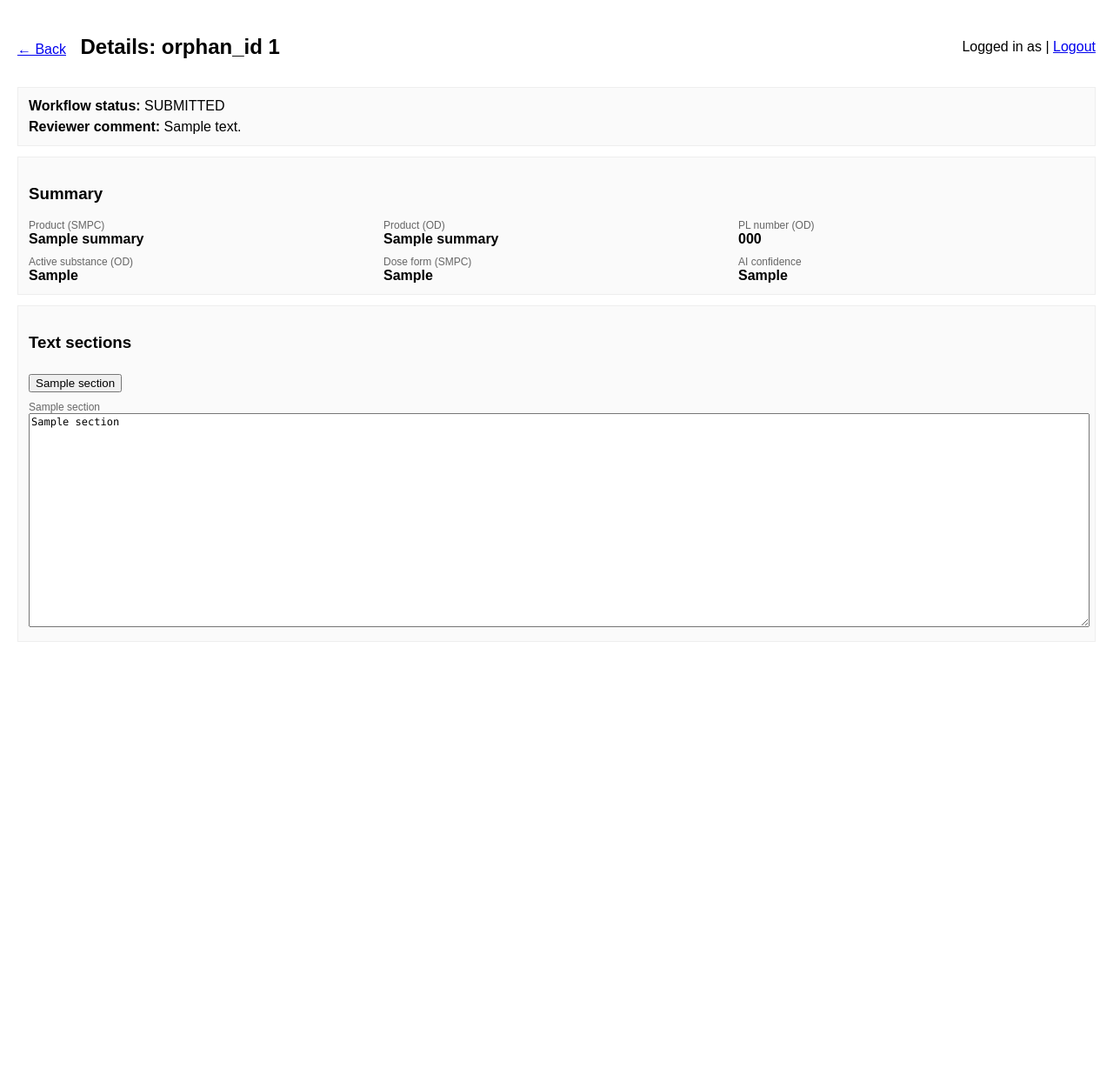
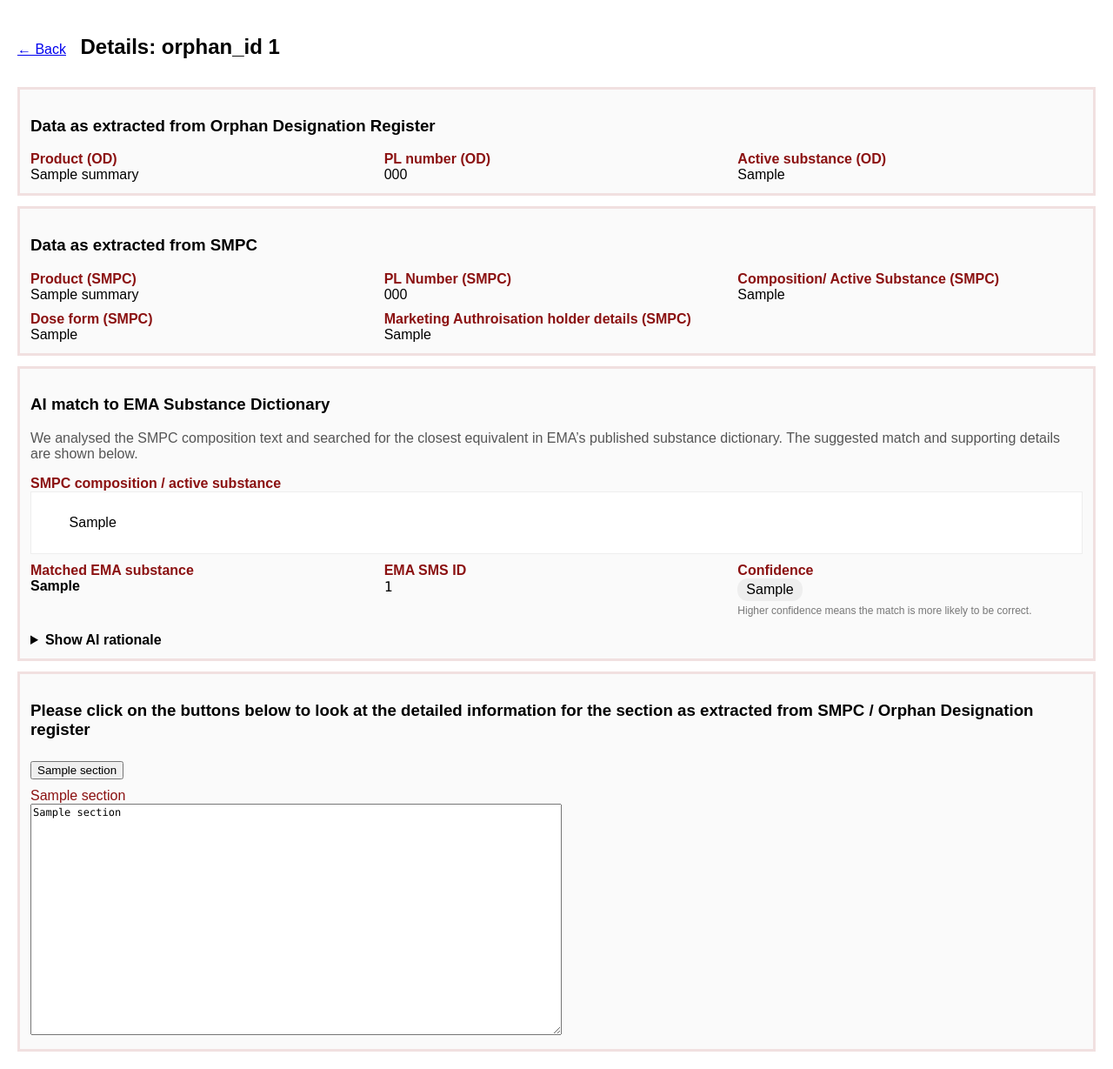
Before and after one commit to digitecture-opensource/NCA_SMPC, a Django app: template orphan/templates/orphan/page2_detail.html in a window 1280 px wide. Shown: the whole page at 87% size. Before the commit the page ends 738 px from the top, so only its background shows below. Run offline with Django 5.2, Linux system fonts and the light colour scheme; the template is opened without the code that fills it: most values are stand-ins (such as "Sample title", 1, 10 or a date in 2020).

Commit message:
Updated first release

```diff
--- a/orphan/templates/orphan/page2_detail.html
+++ b/orphan/templates/orphan/page2_detail.html
@@ -5,11 +5,10 @@
   <title>Details {{ orphan_id }}</title>
   <style>
     body { font-family: Arial; margin: 20px; }
-    .topbar { display:flex; justify-content:space-between; align-items:center; }
-    .card { border:1px solid #eee; padding:12px; margin:12px 0; background:#fafafa; }
+    .card { border:3px solid #f1e0e0; padding:12px; margin:12px 0; background:#fafafa; }
     .grid { display:grid; grid-template-columns: 1fr 1fr 1fr; gap:10px; }
-    .label { color:#666; font-size:12px; }
-    textarea { width:100%; height: 240px; font-family: Consolas, monospace; font-size: 12px; }
+    .label { color:#8b1111; font: size 16px; }
+    textarea { width:50%; height: 260px; font-family: Consolas, monospace; font-size: 12px; }
     .tabs button { margin-right:8px; margin-top:6px; }
   </style>
   <script>
@@ -20,60 +19,83 @@
   </script>
 </head>
 <body>
-  <div class="topbar">
-    <div>
-      <a href="/">&larr; Back</a>
-      <h2 style="display:inline-block; margin-left:12px;">Details: orphan_id {{ orphan_id }}</h2>
-    </div>
-    <div>
-      Logged in as <b>{{ request.user.username }}</b> |
-      <a href="/logout/">Logout</a>
+  <div>
+    <a href="/">&larr; Back</a>
+    <h2 style="display:inline-block; margin-left:12px;">Details: orphan_id {{ orphan_id }}</h2>
+  </div>
+
+  <div class="card">
+    <h3>Data as extracted from Orphan Designation Register </h3>
+    <div class="grid">
+
+      <div><div class="label"><b>Product (OD)</b></div><div>{{ summary.product_name_od }}</div></div>
+      <div><div class="label"><b>PL number (OD)</b></div><div>{{ summary.pl_number_od }}</div></div>
+      <div><div class="label"><b>Active substance (OD)</b></div><div>{{ summary.active_substance_od }}</div></div>
     </div>
   </div>
 
   <div class="card">
-    <div><b>Workflow status:</b> {{ item.status }}</div>
-    {% if item.reviewer_comment %}
-      <div style="margin-top:6px;"><b>Reviewer comment:</b> {{ item.reviewer_comment }}</div>
-    {% endif %}
+    <h3>Data as extracted from SMPC  </h3>
+    <div class="grid">
+      <div><div class="label"><b>Product (SMPC)</b></div><div>{{ summary.product_name_smpc }}</div></div>
+      <div><div class="label"><b>PL Number (SMPC)</b></div><div>{{ summary.pl_number_smpc }}</div></div>
+      <div><div class="label"><b>Composition/ Active Substance (SMPC)</b></div><div>{{ summary.composition_smpc }}</div></div>
+      <div><div class="label"><b>Dose form (SMPC)</b></div><div>{{ summary.dose_form_smpc }}</div></div>
+      <div><div class="label"><b>Marketing Authroisation holder details (SMPC)</b></div><div>{{ summary.ma_holder_smpc }}</div></div>
+    </div>
+  </div>
 
-    {% if can_submit and item.status != "SUBMITTED" and item.status != "APPROVED" %}
-      <div style="margin-top:10px;">
-        <a href="{% url 'orphan:submit' orphan_id %}"><button>Submit</button></a>
+<div class="card">
+  <h3>AI match to EMA Substance Dictionary</h3>
+  <p style="margin-top:6px; color:#555;">
+    We analysed the SMPC composition text and searched for the closest equivalent in EMA’s published substance dictionary.
+    The suggested match and supporting details are shown below.
+  </p>
+
+  <div class="grid" style="margin-top:10px;">
+    <div style="grid-column: 1 / -1;">
+      <div class="label"><b>SMPC composition / active substance</b></div>
+      <div style="white-space: pre-wrap; max-height: 140px; overflow:auto; padding:8px; border:1px solid #eee; background:#fff;">
+        {{ summary.composition_smpc }}
       </div>
-    {% endif %}
+    </div>
 
-    {% if can_approve and item.status == "SUBMITTED" %}
-      <form method="post" action="{% url 'orphan:approve' orphan_id %}" style="margin-top:10px;">
-        {% csrf_token %}
-        <div><b>Approver comment (optional)</b></div>
-        <input type="text" name="comment" style="width:60%;" />
-        <button type="submit">Approve</button>
-      </form>
+    <div>
+      <div class="label"><b>Matched EMA substance</b></div>
+      <div><b>{{ summary.ai_ema_substance }}</b></div>
+    </div>
 
-      <form method="post" action="{% url 'orphan:return' orphan_id %}" style="margin-top:10px;">
-        {% csrf_token %}
-        <div><b>Return comment (recommended)</b></div>
-        <input type="text" name="comment" style="width:60%;" />
-        <button type="submit">Send back</button>
-      </form>
-    {% endif %}
+    <div>
+      <div class="label"><b>EMA SMS ID</b></div>
+      <div style="font-family: Consolas, monospace;">{{ summary.ai_ema_sms_id }}</div>
+    </div>
+
+    <div>
+      <div class="label"><b>Confidence</b></div>
+      <div>
+        <span style="display:inline-block; padding:4px 10px; border-radius:12px; background:#eee;">
+          {{ summary.ai_confidence }}
+        </span>
+        <div style="font-size:12px; color:#777; margin-top:4px;">
+          Higher confidence means the match is more likely to be correct.
+        </div>
+      </div>
+    </div>
+
+    <div style="grid-column: 1 / -1;">
+      <details style="margin-top:8px;">
+        <summary style="cursor:pointer;"><b>Show AI rationale</b></summary>
+        <div style="margin-top:8px; white-space: pre-wrap; padding:8px; border:1px solid #eee; background:#fff;">
+          {{ summary.ai_rationale }}
+        </div>
+      </details>
+    </div>
+  </div>
+</div>
   </div>
 
   <div class="card">
-    <h3>Summary</h3>
-    <div class="grid">
-      <div><div class="label">Product (SMPC)</div><div><b>{{ summary.product_name_smpc }}</b></div></div>
-      <div><div class="label">Product (OD)</div><div><b>{{ summary.product_name_od }}</b></div></div>
-      <div><div class="label">PL number (OD)</div><div><b>{{ summary.pl_number_od }}</b></div></div>
-      <div><div class="label">Active substance (OD)</div><div><b>{{ summary.active_substance_od }}</b></div></div>
-      <div><div class="label">Dose form (SMPC)</div><div><b>{{ summary.dose_form_smpc }}</b></div></div>
-      <div><div class="label">AI confidence</div><div><b>{{ summary.ai_confidence }}</b></div></div>
-    </div>
-  </div>
-
-  <div class="card">
-    <h3>Text sections</h3>
+    <h3>Please click on the buttons below to look at the detailed information for the section as extracted from SMPC / Orphan Designation register </h3>
     <div class="tabs">
       {% for k,v in sections %}
         <button type="button" onclick="showTab('pane{{ forloop.counter }}')">{{ k }}</button>
--- a/orphan/urls.py
+++ b/orphan/urls.py
@@ -6,7 +6,4 @@ app_name = "orphan"
 urlpatterns = [
     path("", views.page1_list, name="list"),
     path("detail/<int:orphan_id>/", views.page2_detail, name="detail"),
-    path("detail/<int:orphan_id>/submit/", views.submit_item, name="submit"),
-    path("detail/<int:orphan_id>/approve/", views.approve_item, name="approve"),
-    path("detail/<int:orphan_id>/return/", views.return_item, name="return"),
 ]
```
Also changed, not shown: config/settings.py (+17 -52 lines), config/urls.py (+0 -23 lines), orphan/models.py (+0 -19 lines), orphan/services.py (+39 -6 lines), orphan/templates/orphan/page1_list.html (+21 -43 lines), orphan/views.py (+23 -89 lines), requirements.txt (added, +7 -0 lines), orphan/migrations/0001_initial.py (deleted).
